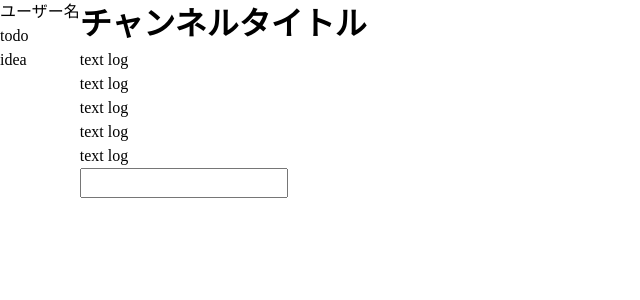
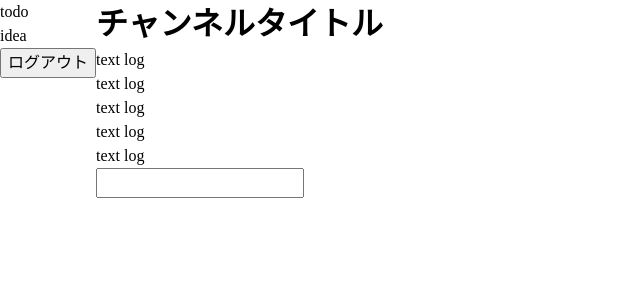
Before and after one commit to tatenodev/protochat, a Next.js app: page /channels/0000 in a window 1280 px wide. Shown: the top 300 px of the page, without its empty margins (0-640 px from the left). Built offline with nearby package versions, Linux system fonts and the light colour scheme; no server answers.

Commit message:
add components

```diff
--- /dev/null
+++ b/components/template/ChannelsTemplate/index.tsx
@@ -0,0 +1,60 @@
+import { useRouter } from "next/router";
+import { css } from "@emotion/css";
+import { supabase } from "utils/supabaseClient";
+import { useEffect, useState } from "react";
+import type { User } from "@supabase/supabase-js";
+
+export default function ChannelsTemplate() {
+  const router = useRouter();
+  const { channelId } = router.query;
+  const [user, setUser] = useState<User | undefined>(undefined);
+
+  useEffect(() => {
+    supabase.auth.getSession().then((res) => {
+      setUser(res.data.session?.user);
+    });
+  }, []);
+
+  const handleLogout = async () => {
+    const result = await supabase.auth.signOut();
+    console.log(result);
+  };
+
+  return (
+    <div className={Container}>
+      <nav className={Nav}>
+        <div>{user?.user_metadata.name}</div>
+        <ul>
+          <li>todo</li>
+          <li>idea</li>
+        </ul>
+        <div>
+          <button type="button" onClick={handleLogout}>
+            ログアウト
+          </button>
+        </div>
+      </nav>
+      <main className={Main}>
+        <h1>チャンネルタイトル</h1>
+        <div>text log</div>
+        <div>text log</div>
+        <div>text log</div>
+        <div>text log</div>
+        <div>text log</div>
+        <div>
+          <input type="text" />
+        </div>
+      </main>
+    </div>
+  );
+}
+
+const Container = css`
+  display: flex;
+`;
+const Nav = css`
+  flex-shrink: 0;
+`;
+const Main = css`
+  width: 100%;
+`;
--- a/package.json
+++ b/package.json
@@ -11,6 +11,7 @@
   "dependencies": {
     "@emotion/css": "^11.10.5",
     "@next/font": "13.1.1",
+    "@supabase/supabase-js": "^2.2.2",
     "@types/node": "18.11.17",
     "@types/react": "18.0.26",
     "@types/react-dom": "18.0.10",
--- a/pages/channels/[channelId].tsx
+++ b/pages/channels/[channelId].tsx
@@ -1,41 +1,5 @@
-import { useRouter } from "next/router";
-import { css } from "@emotion/css";
+import ChannelsTemplate from "components/template/ChannelsTemplate";
 
-export default function Channel() {
-  const router = useRouter();
-  const { channelId } = router.query;
-  console.log(`channelId: ${channelId}`);
-
-  return (
-    <div className={Container}>
-      <nav className={Nav}>
-        <div>ユーザー名</div>
-        <ul>
-          <li>todo</li>
-          <li>idea</li>
-        </ul>
-      </nav>
-      <main className={Main}>
-        <h1>チャンネルタイトル</h1>
-        <div>text log</div>
-        <div>text log</div>
-        <div>text log</div>
-        <div>text log</div>
-        <div>text log</div>
-        <div>
-          <input type="text" />
-        </div>
-      </main>
-    </div>
-  );
+export default function ChannelsPage() {
+  return <ChannelsTemplate />;
 }
-
-const Container = css`
-  display: flex;
-`;
-const Nav = css`
-  flex-shrink: 0;
-`;
-const Main = css`
-  width: 100%;
-`;
--- a/tsconfig.json
+++ b/tsconfig.json
@@ -13,7 +13,8 @@
     "resolveJsonModule": true,
     "isolatedModules": true,
     "jsx": "preserve",
-    "incremental": true
+    "incremental": true,
+    "baseUrl": "."
   },
   "include": ["next-env.d.ts", "**/*.ts", "**/*.tsx"],
   "exclude": ["node_modules"]
--- /dev/null
+++ b/utils/supabaseClient.ts
@@ -0,0 +1,6 @@
+import { createClient } from "@supabase/supabase-js";
+
+const supabaseUrl = process.env.NEXT_PUBLIC_SUPABASE_URL ?? "";
+const supabaseAnonKey = process.env.NEXT_PUBLIC_SUPABASE_ANON_KEY ?? "";
+
+export const supabase = createClient(supabaseUrl, supabaseAnonKey);
```
Also changed, not shown: components/template/LoginTemplate/index.tsx (added, +33 -0 lines), pages/login.tsx (+3 -14 lines), 1 other file (tests, documents, lock files or other folders).
